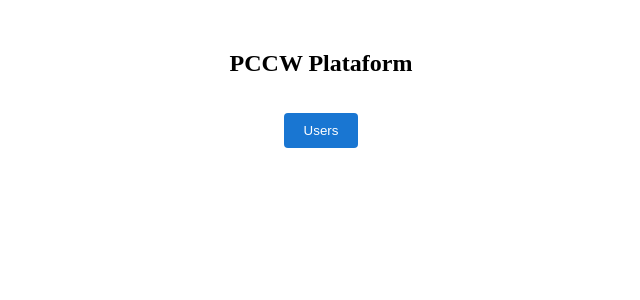
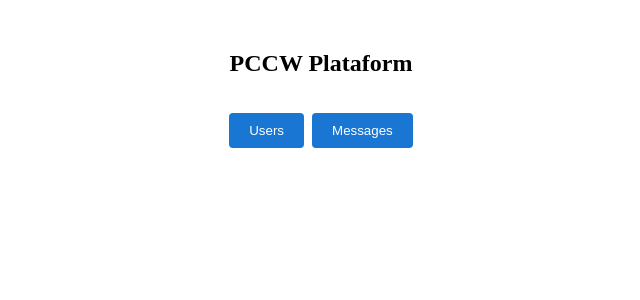
Before and after one commit to alexkatopodis/node_exercise_front, a React (Create React App) app: page / in a window 1280 px wide. Shown: the top 300 px of the page, without its empty margins (319-959 px from the left). Built offline with nearby package versions, Linux system fonts and the light colour scheme; no server answers.

Commit message:
add ajudst style, button message

```diff
--- a/src/App.js
+++ b/src/App.js
@@ -2,15 +2,21 @@ import React from 'react';
 import { Link } from 'react-router-dom';
 import Routes from './routes/Routes';
 import { Wrapper, H1, Button } from './style';
+import { Stack } from '@mui/material';
 
 const App = () => {
   return (
     <>
      <Wrapper>
         <H1>PCCW Plataform</H1>
-        <Link to="/users">
-          <Button>Users</Button>
-        </Link>
+          <Stack sx={{ justifyContent: "center" }} className="stack" direction="row" spacing={1}>
+            <Link to="/users">
+              <Button>Users</Button>
+            </Link>
+            <Link to="/messages">
+              <Button>Messages</Button>
+            </Link>
+          </Stack>
         <Routes />
       </Wrapper>
     </>
```
